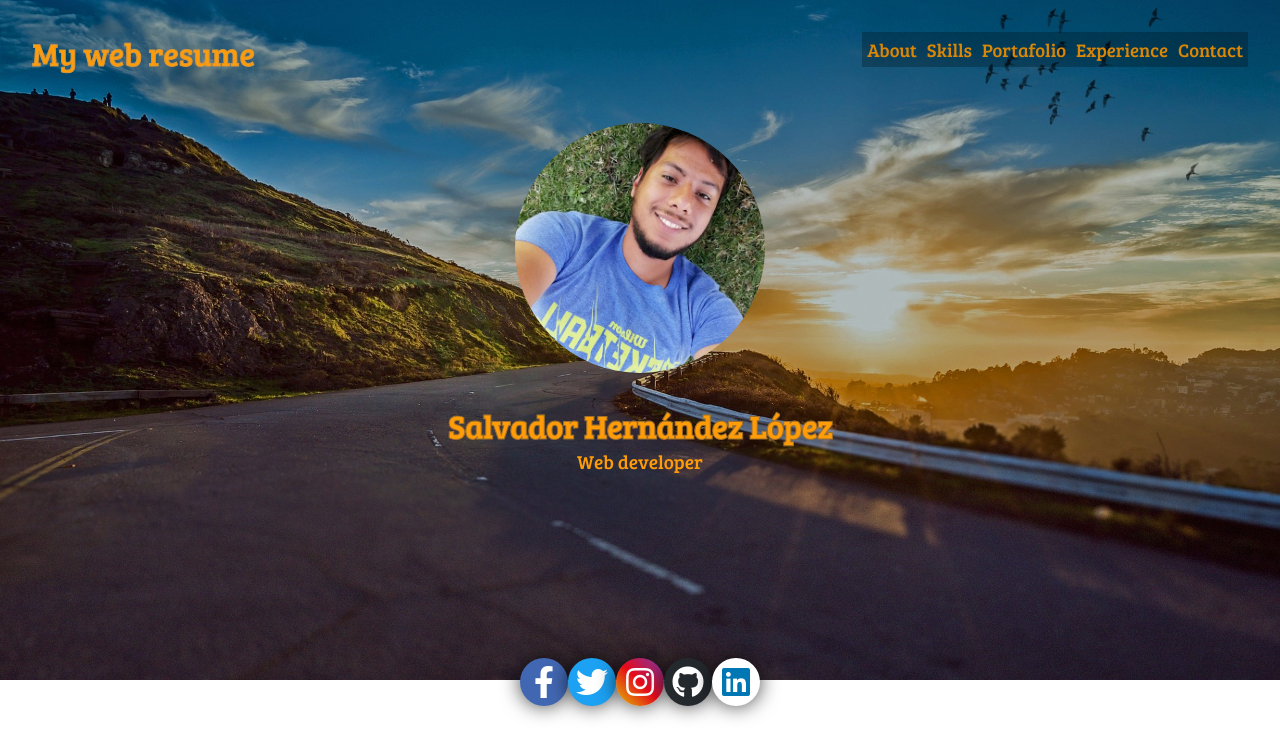
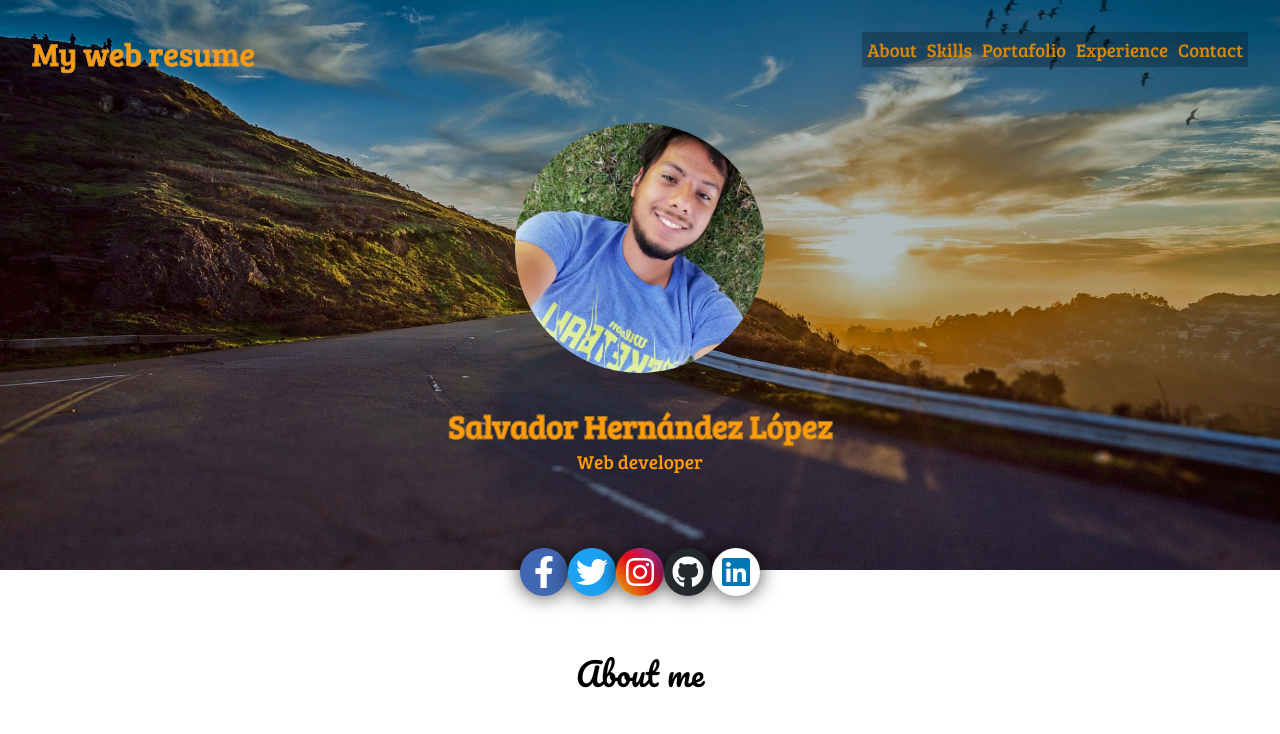
Before and after one commit to ChavaTI/react-portfolio, a React (Create React App) app: page / in a window 1280 px wide. Shown: the top 734 px of the page. Built offline with nearby package versions, Linux system fonts and the light colour scheme.

Commit message:
Fix the header height

```diff
--- a/src/index.css
+++ b/src/index.css
@@ -20,7 +20,7 @@ header {
   background: url(/assets/img/road2.jpg) no-repeat center center fixed;
   background-size: cover;
   width: 100%;
-  height: 85vh;
+  height: 570px;
   max-height: 50rem;
 }
 
@@ -30,8 +30,7 @@ header {
   background-color: rgba(0, 0, 0, 0.25);
   background-size: cover;
   width: 100%;
-  height: 85vh;
-  max-height: 50rem;
+  height: 570px;
 }
 
 nav {
```
